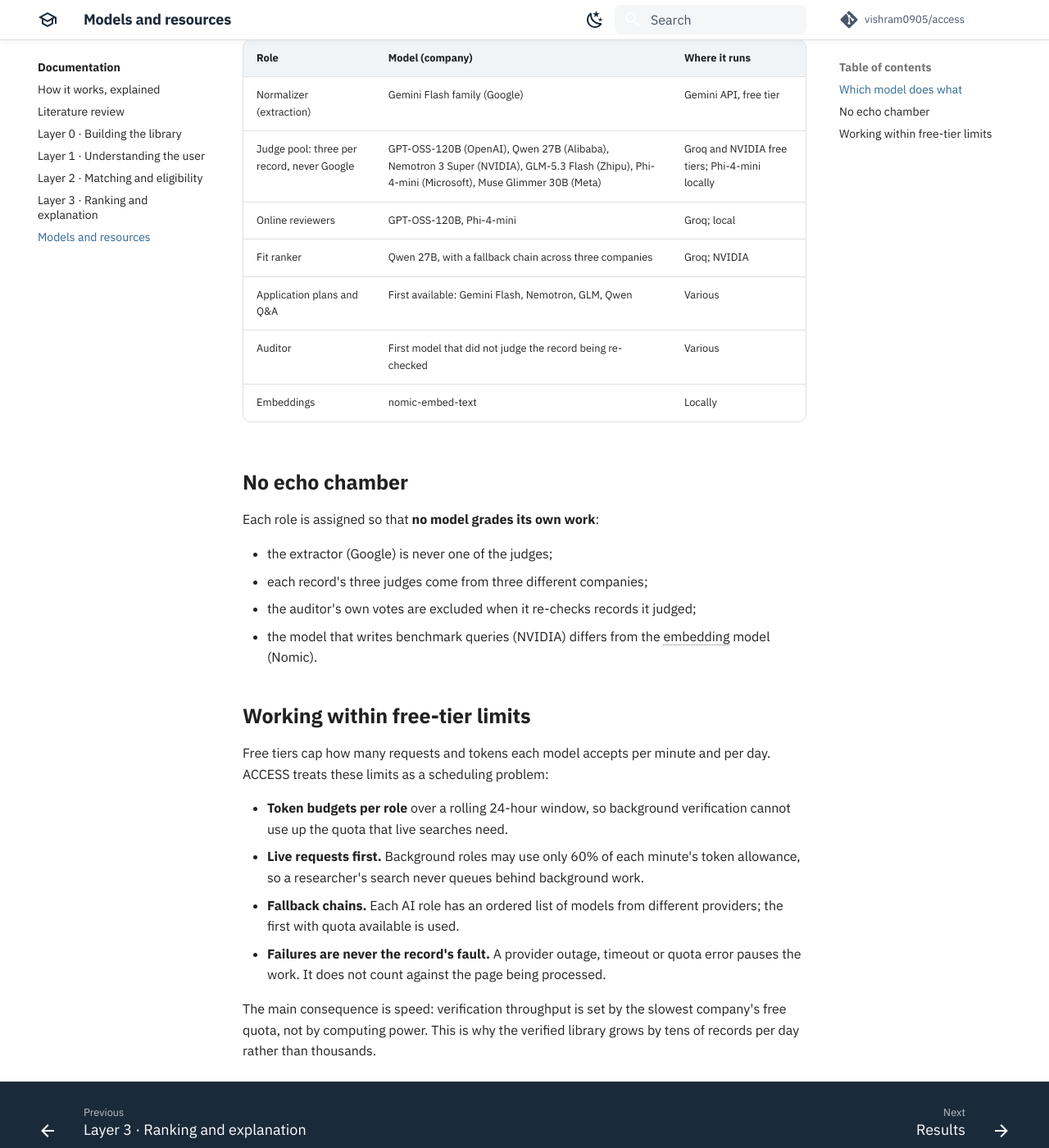
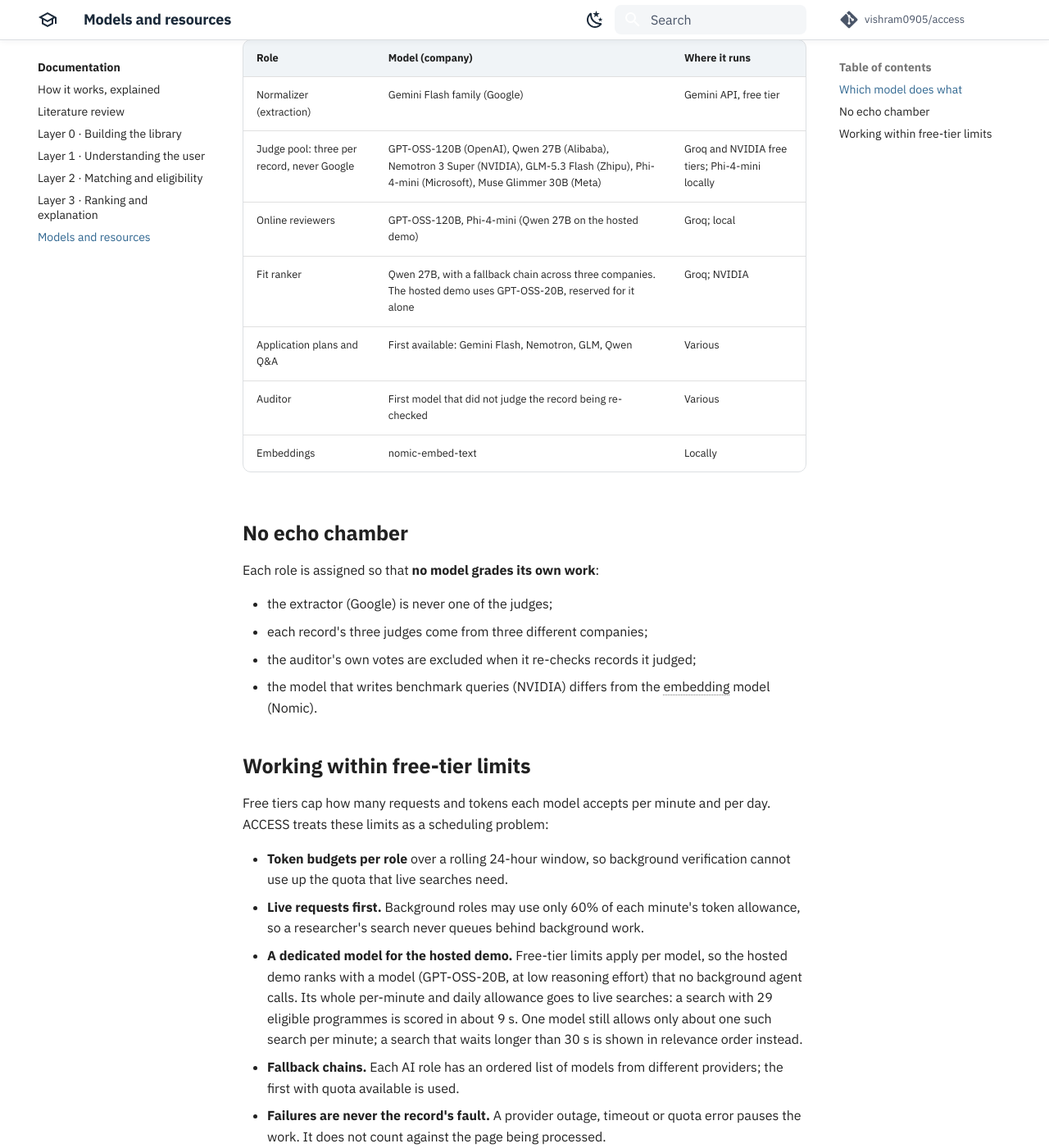
Before and after one commit to vishram0905/access-docs, an MkDocs documentation site: the page built from docs/documentation/models.md, in a window 1280 px wide and 1400 px high, scrolled down 324 px. Shown: the whole window at 82% size. Built offline with MkDocs 1.6.1 and Material for MkDocs 9.7.7, drawn with Linux system fonts in a browser that asks for light colours; comment, search, counter and statistics services are not loaded.

Commit message:
Models page: the hosted demo's dedicated ranking model

```diff
--- a/docs/documentation/models.md
+++ b/docs/documentation/models.md
@@ -9,8 +9,8 @@
 |---|---|---|
 | Normalizer (extraction) | Gemini Flash family (Google) | Gemini API, free tier |
 | Judge pool: three per record, never Google | GPT-OSS-120B (OpenAI), Qwen 27B (Alibaba), Nemotron 3 Super (NVIDIA), GLM-5.3 Flash (Zhipu), Phi-4-mini (Microsoft), Muse Glimmer 30B (Meta) | Groq and NVIDIA free tiers; Phi-4-mini locally |
-| Online reviewers | GPT-OSS-120B, Phi-4-mini | Groq; local |
-| Fit ranker | Qwen 27B, with a fallback chain across three companies | Groq; NVIDIA |
+| Online reviewers | GPT-OSS-120B, Phi-4-mini (Qwen 27B on the hosted demo) | Groq; local |
+| Fit ranker | Qwen 27B, with a fallback chain across three companies. The hosted demo uses GPT-OSS-20B, reserved for it alone | Groq; NVIDIA |
 | Application plans and Q&A | First available: Gemini Flash, Nemotron, GLM, Qwen | Various |
 | Auditor | First model that did not judge the record being re-checked | Various |
 | Embeddings | nomic-embed-text | Locally |
@@ -33,6 +33,10 @@
   live searches need.
 - **Live requests first.** Background roles may use only 60% of each minute's token allowance, so a researcher's
   search never queues behind background work.
+- **A dedicated model for the hosted demo.** Free-tier limits apply per model, so the hosted demo ranks with a model
+  (GPT-OSS-20B, at low reasoning effort) that no background agent calls. Its whole per-minute and daily allowance
+  goes to live searches: a search with 29 eligible programmes is scored in about 9 s. One model still allows only
+  about one such search per minute; a search that waits longer than 30 s is shown in relevance order instead.
 - **Fallback chains.** Each AI role has an ordered list of models from different providers; the first with quota
   available is used.
 - **Failures are never the record's fault.** A provider outage, timeout or quota error pauses the work. It does not
```
